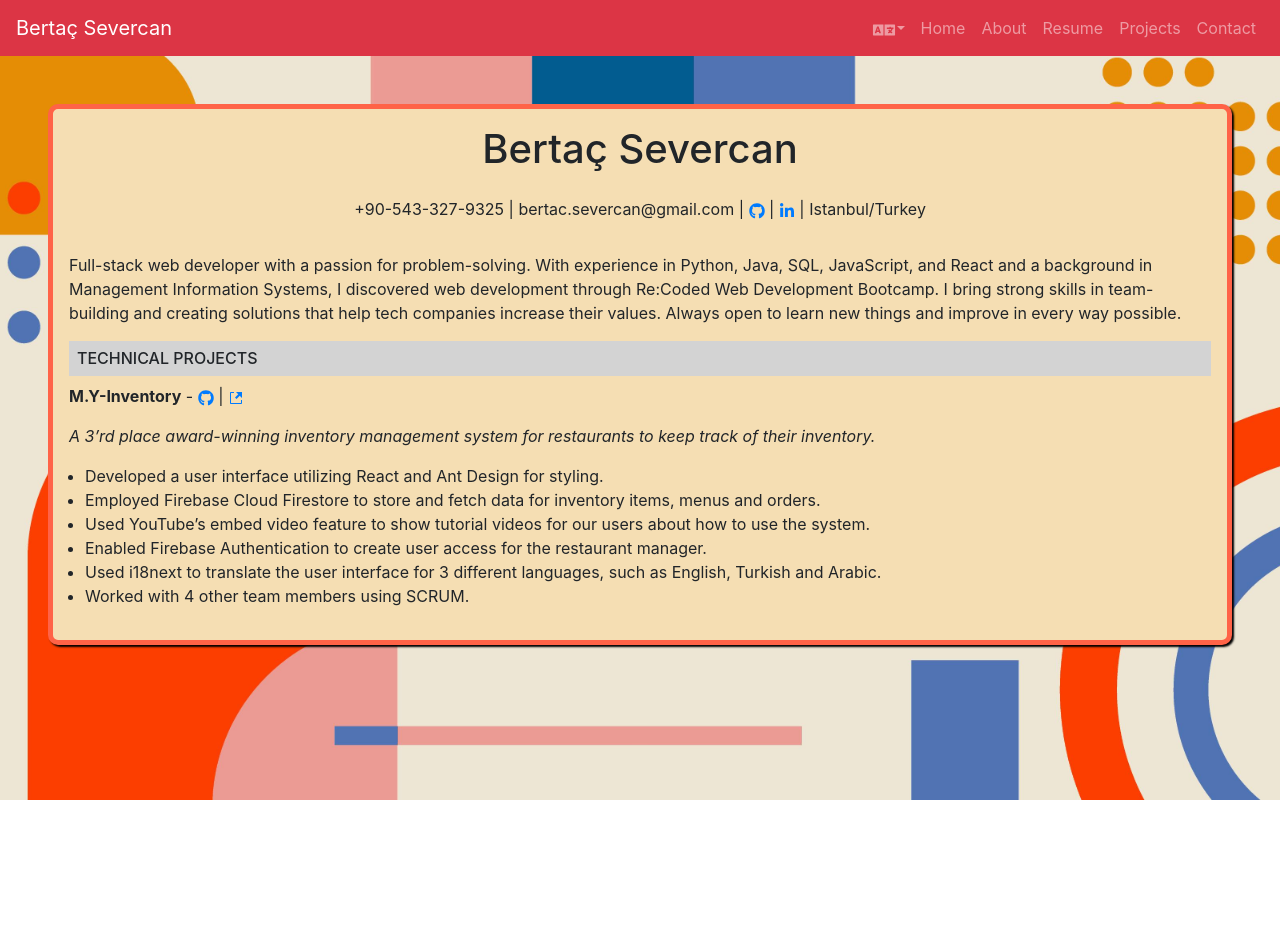
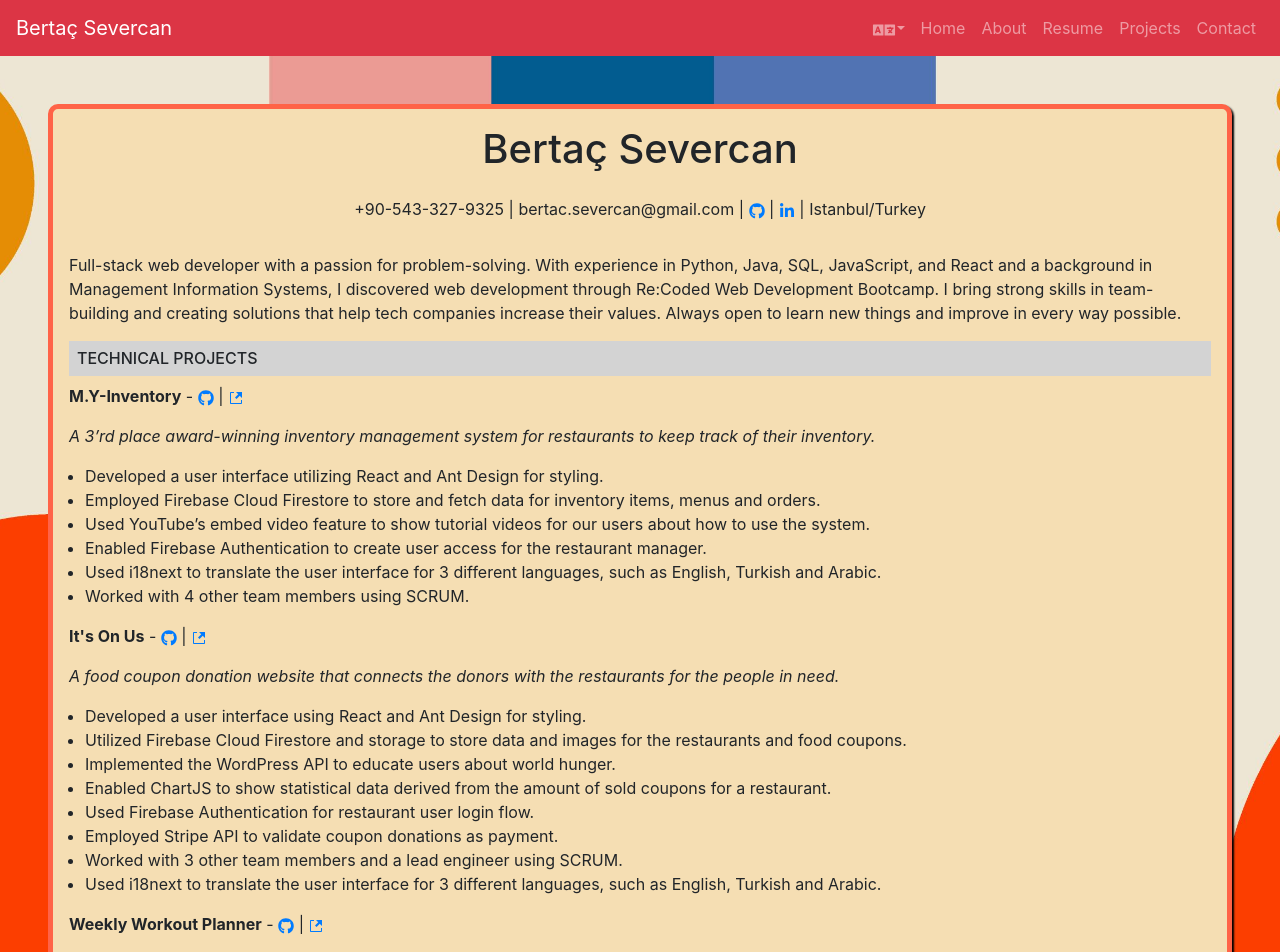
Before and after one commit to bertacsevercan/my-portfolio, a React (Create React App) app: page /resume in a window 1280 px wide. Shown: the top 952 px of the page. Before the commit the page ends 800 px from the top, so only its background shows below. Built offline with nearby package versions, Linux system fonts and the light colour scheme.

Commit message:
add 2 projects

```diff
--- a/src/containers/Resume/index.jsx
+++ b/src/containers/Resume/index.jsx
@@ -54,7 +54,7 @@ const Resume = () => {
             rel="noreferrer"
             target="_blank"
             title={t("projects.links.link1")}
-            href="https://my-inventory.netlify.app "
+            href="https://my-inventory.netlify.app"
           >
             <GoLinkExternal />
           </a>
@@ -71,6 +71,71 @@ const Resume = () => {
           <li>{t("resume.list0.li5")}</li>
         </ul>
       </div>
+      <div className="techProject-text">
+        <p>
+          <b>It's On Us</b> -{" "}
+          <a
+            rel="noreferrer"
+            target="_blank"
+            title={t("projects.links.link0")}
+            href="https://github.com/ReCoded-Org/capstone-istanbul-feed_the_needy"
+          >
+            <FaGithub />
+          </a>{" "}
+          |{" "}
+          <a
+            rel="noreferrer"
+            target="_blank"
+            title={t("projects.links.link1")}
+            href="https://feed-the-needy.netlify.app"
+          >
+            <GoLinkExternal />
+          </a>
+        </p>
+        <p>
+          <i>{t("resume.texts.text2")}</i>
+        </p>
+        <ul>
+          <li>{t("resume.list1.li0")}</li>
+          <li>{t("resume.list1.li1")}</li>
+          <li>{t("resume.list1.li2")}</li>
+          <li>{t("resume.list1.li3")}</li>
+          <li>{t("resume.list1.li4")}</li>
+          <li>{t("resume.list1.li5")}</li>
+          <li>{t("resume.list1.li6")}</li>
+          <li>{t("resume.list1.li7")}</li>
+        </ul>
+      </div>
+      <div className="techProject-text">
+        <p>
+          <b>Weekly Workout Planner</b> -{" "}
+          <a
+            rel="noreferrer"
+            target="_blank"
+            title={t("projects.links.link0")}
+            href="https://github.com/bertacsevercan/weekly-workout-planner"
+          >
+            <FaGithub />
+          </a>{" "}
+          |{" "}
+          <a
+            rel="noreferrer"
+            target="_blank"
+            title={t("projects.links.link1")}
+            href="https://weekly-workout-planner.netlify.app"
+          >
+            <GoLinkExternal />
+          </a>
+        </p>
+        <p>
+          <i>{t("resume.texts.text3")}</i>
+        </p>
+        <ul>
+          <li>{t("resume.list2.li0")}</li>
+          <li>{t("resume.list2.li1")}</li>
+          <li>{t("resume.list2.li2")}</li>
+        </ul>
+      </div>
     </div>
   );
 };
```
